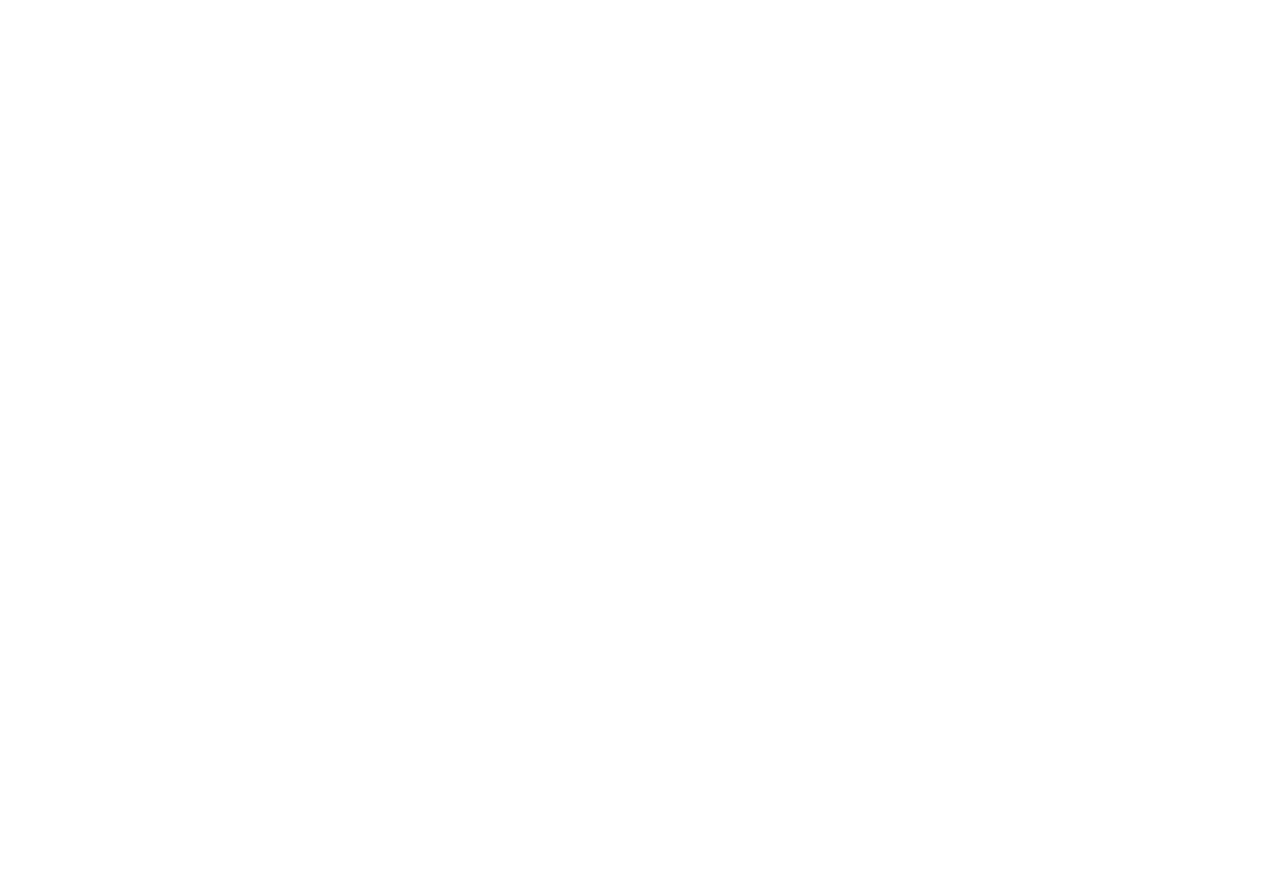
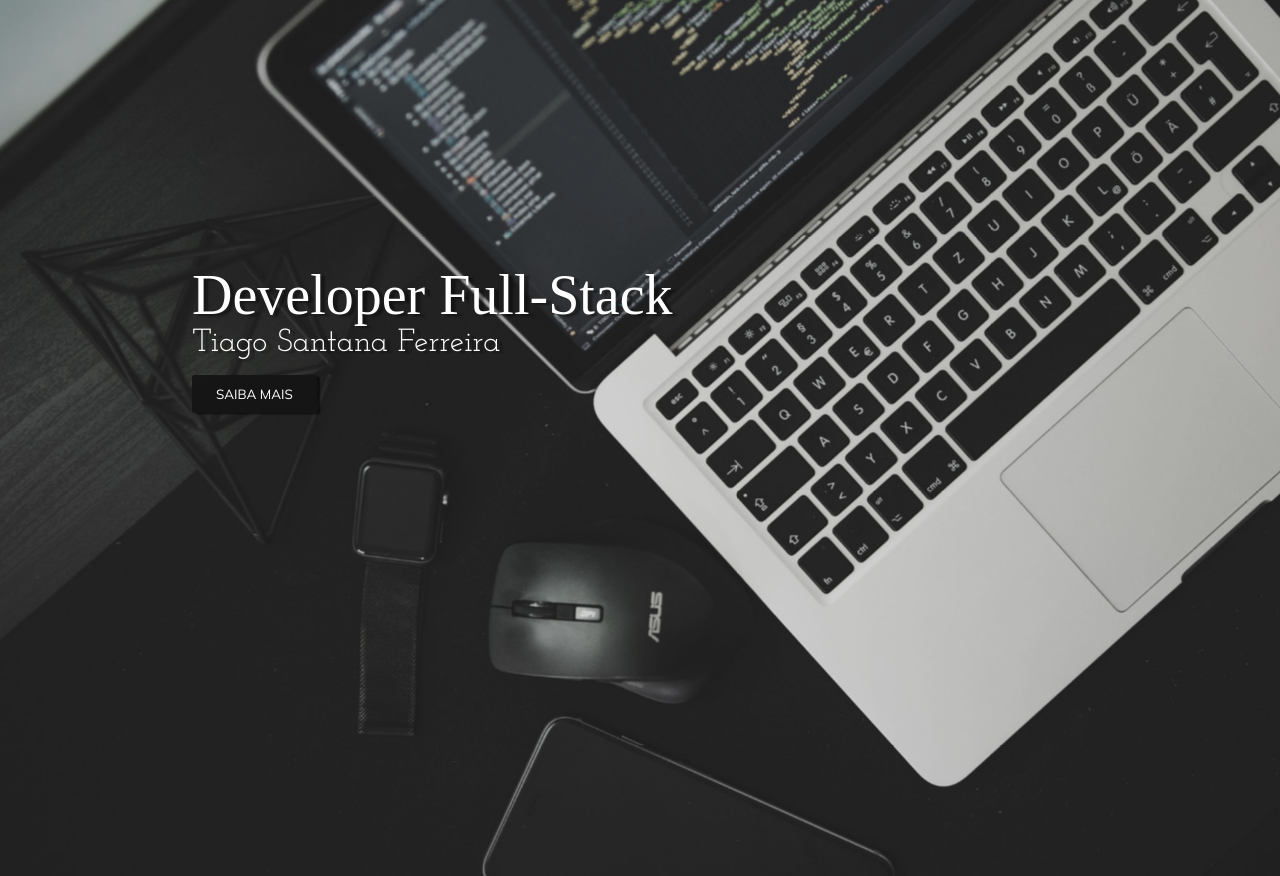
Before and after one commit to JamesCode-Ts/portifolio, a PHP site: page / in a window 1280 px wide. Before the commit the page is empty. Run offline with PHP 8.4, Linux system fonts and the light colour scheme.

Commit message:
package: header

```diff
--- a/portifolio/index.html
+++ b/portifolio/index.html
@@ -5,9 +5,32 @@
     <meta http-equiv="X-UA-Compatible" content="IE=edge">
     <meta name="viewport" content="width=device-width, initial-scale=1.0">
     <link rel="stylesheet" href="style.css">
-    <title>Portifólio</title>
+    <link rel="apple-touch-icon" sizes="180x180" href="imagens/apple-touch-icon.png">
+    <link rel="icon" type="image/png" sizes="32x32" href="imagens/favicon-32x32.png">
+    <link rel="icon" type="image/png" sizes="16x16" href="imagens/favicon-16x16.png">
+    <link rel="manifest" href="/site.webmanifest">
+    <title>Portfólio</title>
 </head>
 <body>
 
+<div class="container">
+
+    <header>
+<!--embrulha a imagem dentro da div para facil manuseio-->
+<div class ="img-wrapper">
+<img src="imagens/bg.jpg" alt="">
+</div>
+<div class="banner">
+    <h1>Developer Full-Stack</h1>
+    <p>Tiago Santana Ferreira</p>
+    <!--Utilizar textos em letra minuscula para acessibilidade-->
+    <button>Saiba mais</button>
+
+
+</div>
+    </header>
+</div>
+
+
 </body>
 </html>
--- a/portifolio/style.css
+++ b/portifolio/style.css
@@ -1,4 +1,113 @@
 
 @import url('https://fonts.googleapis.com/css2?family=Baloo+Da+2:wght@400;500;600;700;800&family=Josefin+Slab:ital,wght@0,100;0,300;0,400;1,100;1,200;1,300;1,400;1,500&family=Mulish:ital,wght@0,200;0,300;0,400;0,500;1,200;1,300;1,400&display=swap');
 
-@import url('https://cdnjs.cloudflare.com/ajax/libs/font-awesome/6.0.0-beta3/css/brands.min.css')
+@import url('https://cdnjs.cloudflare.com/ajax/libs/font-awesome/6.0.0-beta3/css/brands.min.css');
+
+
+*{
+    margin: 0;
+    padding: 0;
+}
+
+header{
+    width: 100%;
+    height: 100vh;
+    overflow: hidden;
+}
+
+.img-wrapper{
+    width: 100%;
+    height: 100%;
+    overflow: hidden;
+    background-color: rgba(0, 0, 0, 0.8);
+}
+
+
+
+
+.img-wrapper img{
+    width: 100%;
+    height: 100%;
+    object-fit: cover;
+    opacity: 0.8;
+    animation: zom 15s;
+}
+
+
+
+@keyframes zom{
+
+    0%{
+        transform: scale(1.3);
+    }
+
+    100%{
+        transform: scale(1);
+    }
+
+}
+.banner{
+    position: absolute;
+    top:30%;
+    left: 15%;
+}
+
+.banner h1{
+
+    color: #ffffff;
+    font-size: 3.5rem;
+    font-family: Baloo Da 2,serif ; /* O setif é caso o site do google esteja fora do ar */
+    font-weight: 200;
+    text-shadow: .3rem .1rem 2px rgba(0, 0, 0, .4);
+    animation: moveBanner 1s 0.5s forwards;
+    opacity: 0;
+
+}
+
+.banner p{
+    font-family: Josefin Slab , serif;
+    color:#fff;
+    font-size: 2em;
+    text-shadow: .3rem .1rem 2px rgba(0, 0, 0, .4);
+    margin-bottom: 0.5em;
+    animation: moveBanner 1s 0.7s forwards;
+    opacity: 0;
+
+
+}
+
+.banner button{
+    font-family: Mulish, serif;
+    text-transform: uppercase;
+    background: rgba(22, 21, 21, 0.966);
+    color:#fff;
+    box-shadow: 0.2rem 0.1rem 1px rgba(0, 0, 0, 0.5);
+    padding: 0.7rem 1.5rem;
+    border: none;
+    border-radius: 3px;
+    cursor: pointer;
+    animation: moveBanner 1s 0.9s forwards;
+    opacity: 0;
+
+
+
+}
+
+.banner button:hover{
+    opacity: 0.8;
+}
+
+@keyframes moveBanner {
+
+    0%{
+        transform: translateY(10rem) rotateY(-30deg);
+
+
+    }
+    100%{
+      transform: translateY(0) rotateY(0);
+      opacity: 1;
+    }
+
+
+}
```
Also changed, not shown: portifolio/imagens/android-chrome-192x192.png (renamed from portifolio/android-chrome-192x192.png), portifolio/imagens/android-chrome-512x512.png (renamed from portifolio/android-chrome-512x512.png), portifolio/imagens/apple-touch-icon.png (renamed from portifolio/apple-touch-icon.png), portifolio/imagens/bg.jpg (added), portifolio/imagens/favicon-16x16.png (renamed from portifolio/favicon-16x16.png), portifolio/imagens/favicon-32x32.png (renamed from portifolio/favicon-32x32.png), portifolio/site.webmanifest.
